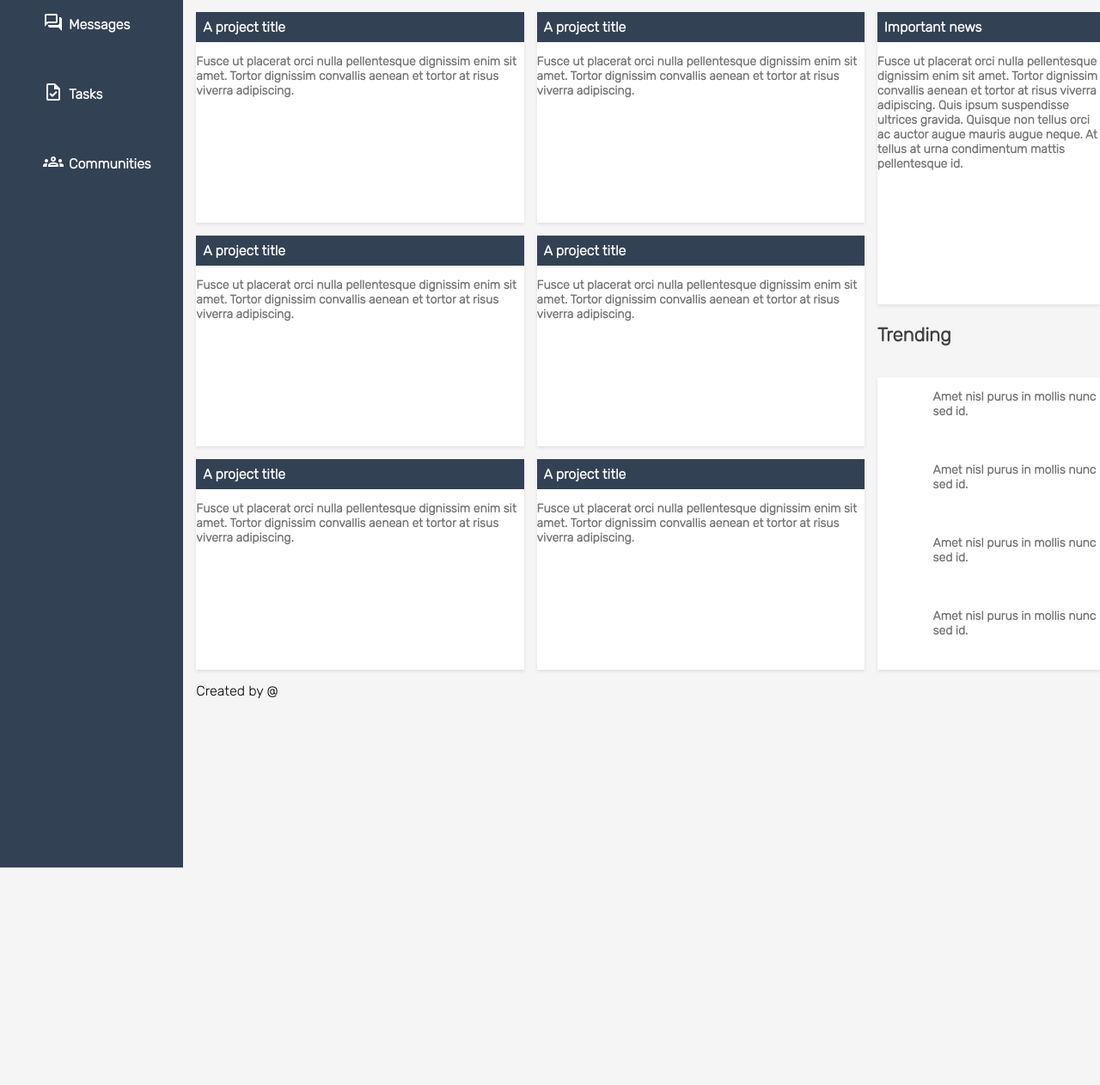
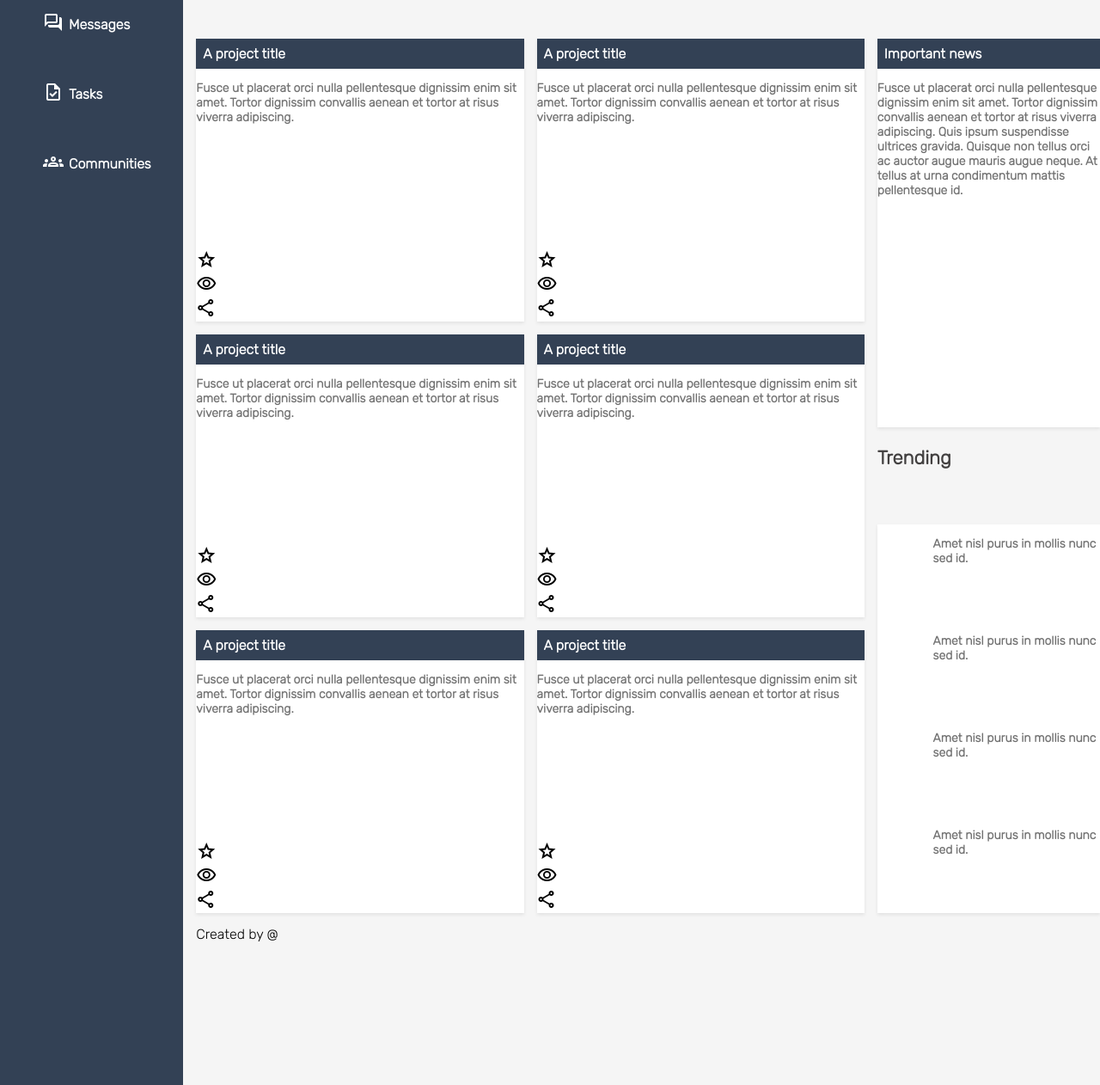
Before and after one commit to OneTooManyln/project_admin_dashboard, a plain HTML site: page index.html in a window 1280 px wide. Shown: the part 282-1544 px from the top of the page at 86% size. Before the commit the page ends 1291 px from the top, so only its background shows below. Drawn offline with nearby package versions, Linux system fonts and the light colour scheme.

Commit message:
Create class of card-buttons to store card btns
Classes of 'favorite', 'view', and 'share' where created in
each card with insert for Google icon.

```diff
--- a/index.html
+++ b/index.html
@@ -68,31 +68,97 @@
                         <h2>A project title</h2>
                         <p>Fusce ut placerat orci nulla pellentesque dignissim enim sit amet.
                         Tortor dignissim convallis aenean et tortor at risus viverra adipiscing.</p>
+                        <div class="card-buttons">
+                            <div class="favourite">
+                                <span class="material-symbols-outlined">star</span>
+                            </div>
+                            <div class="view">
+                                <span class="material-symbols-outlined">visibility</span>
+                            </div>
+                            <div class="share">
+                                <span class="material-symbols-outlined">share</span>
+                            </div>
+                        </div>
                     </div>
                     <div class="cards">
                         <h2>A project title</h2>
                         <p>Fusce ut placerat orci nulla pellentesque dignissim enim sit amet.
                         Tortor dignissim convallis aenean et tortor at risus viverra adipiscing.</p>
+                        <div class="card-buttons">
+                            <div class="favourite">
+                                <span class="material-symbols-outlined">star</span>
+                            </div>
+                            <div class="view">
+                                <span class="material-symbols-outlined">visibility</span>
+                            </div>
+                            <div class="share">
+                                <span class="material-symbols-outlined">share</span>
+                            </div>
+                        </div>
                     </div>
                     <div class="cards">
                         <h2>A project title</h2>
                         <p>Fusce ut placerat orci nulla pellentesque dignissim enim sit amet.
                         Tortor dignissim convallis aenean et tortor at risus viverra adipiscing.</p>
+                        <div class="card-buttons">
+                            <div class="favourite">
+                                <span class="material-symbols-outlined">star</span>
+                            </div>
+                            <div class="view">
+                                <span class="material-symbols-outlined">visibility</span>
+                            </div>
+                            <div class="share">
+                                <span class="material-symbols-outlined">share</span>
+                            </div>
+                        </div>
                     </div>
                     <div class="cards">
                         <h2>A project title</h2>
                         <p>Fusce ut placerat orci nulla pellentesque dignissim enim sit amet.
                         Tortor dignissim convallis aenean et tortor at risus viverra adipiscing.</p>
+                        <div class="card-buttons">
+                            <div class="favourite">
+                                <span class="material-symbols-outlined">star</span>
+                            </div>
+                            <div class="view">
+                                <span class="material-symbols-outlined">visibility</span>
+                            </div>
+                            <div class="share">
+                                <span class="material-symbols-outlined">share</span>
+                            </div>
+                        </div>
                     </div>
                     <div class="cards">
                         <h2>A project title</h2>
                         <p>Fusce ut placerat orci nulla pellentesque dignissim enim sit amet.
                         Tortor dignissim convallis aenean et tortor at risus viverra adipiscing.</p>
+                        <div class="card-buttons">
+                            <div class="favourite">
+                                <span class="material-symbols-outlined">star</span>
+                            </div>
+                            <div class="view">
+                                <span class="material-symbols-outlined">visibility</span>
+                            </div>
+                            <div class="share">
+                                <span class="material-symbols-outlined">share</span>
+                            </div>
+                        </div>
                     </div>
                     <div class="cards">
                         <h2>A project title</h2>
                         <p>Fusce ut placerat orci nulla pellentesque dignissim enim sit amet.
                         Tortor dignissim convallis aenean et tortor at risus viverra adipiscing.</p>
+                        <div class="card-buttons">
+                            <div class="favourite">
+                                <span class="material-symbols-outlined">star</span>
+                            </div>
+                            <div class="view">
+                                <span class="material-symbols-outlined">visibility</span>
+                            </div>
+                            <div class="share">
+                                <span class="material-symbols-outlined">share</span>
+                            </div>
+                        </div>
                     </div>
                 </div>
             </div>
```
